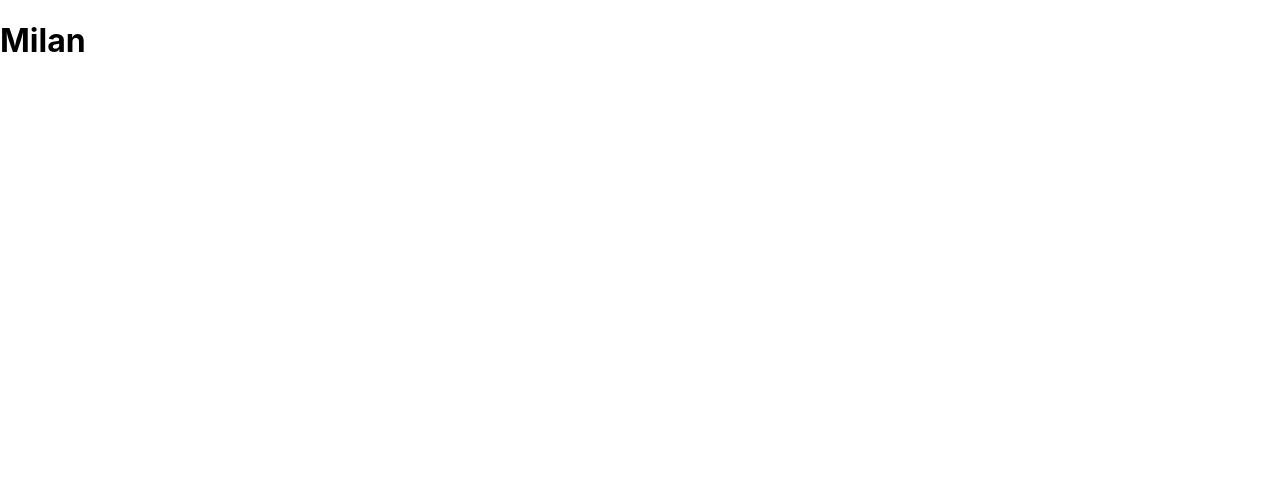
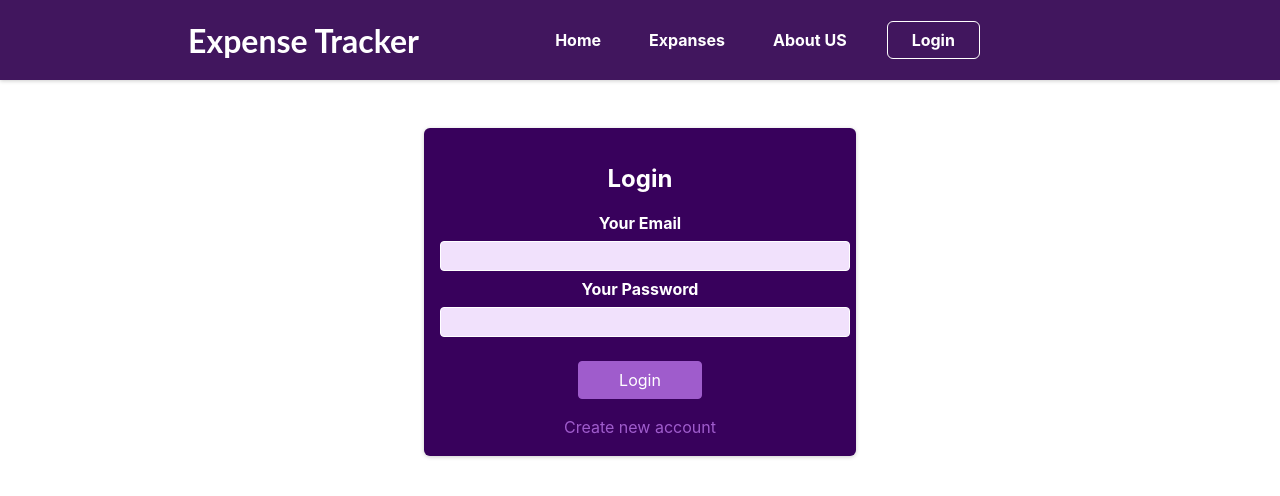
Before and after one commit to MilanTibadiya/Expense-Tracker, a React (Create React App) app in the folder expense-tracker/: page / in a window 1280 px wide. Shown: the top 496 px of the page. Built offline with nearby package versions, Linux system fonts and the light colour scheme.

Commit message:
01-( Creating Signup Screen )

```diff
--- a/expense-tracker/package.json
+++ b/expense-tracker/package.json
@@ -6,9 +6,12 @@
     "@testing-library/jest-dom": "^5.16.5",
     "@testing-library/react": "^13.4.0",
     "@testing-library/user-event": "^13.5.0",
+    "axios": "^1.3.2",
     "react": "^18.2.0",
     "react-dom": "^18.2.0",
+    "react-router-dom": "^6.8.1",
     "react-scripts": "5.0.1",
+    "react-toastify": "^9.1.1",
     "web-vitals": "^2.1.4"
   },
   "scripts": {
--- a/expense-tracker/src/App.js
+++ b/expense-tracker/src/App.js
@@ -1,7 +1,23 @@
+import React, { Fragment } from "react";
+import { createBrowserRouter, RouterProvider } from "react-router-dom";
 
+import Signup from "./components/Auth/Signup";
+import Header from './components/Header/Header'
+
+var router = createBrowserRouter( [
+  {
+    path: '/',
+    element: <Header/>,
+    children: [
+      { path: "/", element: <Signup/> },
+    ],
+  },
+]);
 function App() {
   return (
-    <h1>Milan</h1>
+    <Fragment>
+      <RouterProvider router={router} />
+    </Fragment>
   );
 }
 
--- a/expense-tracker/src/components/Auth/Signup.js
+++ b/expense-tracker/src/components/Auth/Signup.js
@@ -0,0 +1,128 @@
+import { useState, useRef} from 'react';
+import { ToastContainer, toast } from 'react-toastify';
+import 'react-toastify/dist/ReactToastify.css';
+
+import classes from './Signup.module.css';
+
+const Signup = () => {
+  const emailInputRef = useRef();
+  const passwordInputRef = useRef();
+  const confirmPasswordInputRef = useRef();
+
+  const [isLogin, setIsLogin] = useState(true);
+  const [loading , setLoading] = useState(false)
+
+  const submitHandler = (e) => {
+    e.preventDefault()
+
+    const enteredEmail = emailInputRef.current.value;
+    var enteredPassword = passwordInputRef.current.value;
+
+    var enteredConfirmPassword;
+    if(isLogin){
+    }
+    else {
+      enteredConfirmPassword = confirmPasswordInputRef.current.value;
+      if(enteredPassword !== enteredConfirmPassword){
+        return toast('passwords does not match');
+      };
+    }
+    // console.log(enteredPassword, enteredConfirmPassword)
+
+    localStorage.setItem("userEmail", enteredEmail);
+
+
+ setLoading(true);
+ let url;
+    if (isLogin) {
+      url='https://identitytoolkit.googleapis.com/v1/accounts:signInWithPassword?key=AIzaSyCq0D46LMMQdd83yquIDm-07jK4smD1MD4'
+    } else {
+      url = 'https://identitytoolkit.googleapis.com/v1/accounts:signUp?key=AIzaSyCq0D46LMMQdd83yquIDm-07jK4smD1MD4'
+    }
+
+    fetch(url, {
+      method: 'POST',
+      body: JSON.stringify({
+        email: enteredEmail,
+        password: enteredPassword,
+        returnSecureToken : true
+      }),
+      headers: {
+        'Content-Type' : 'application/json'
+      }
+    }).then(res => {
+         setLoading(false);
+
+      if (res.ok) {
+        return res.json();
+      } else {
+        res.json().then(data => {   // Json also return promises mi,
+          let errorMessage = 'Authentication failed'
+          if(data && data.error && data.error.message) {
+          errorMessage = data.error.message
+          }
+        return toast(data.error.message);
+        // throw new Error(errorMessage);
+        })
+      }
+    })
+    .then((data) => {
+      if(data){
+      console.log('User has successfully signed up')
+      return toast('sucsess');
+      }
+    })
+    .catch((err) => {
+      return toast(err.message)
+    })
+  }
+
+return (
+  <>
+    <section className={classes.auth}>
+      <h1>{isLogin ? "Login" : "Sign Up"}</h1>
+      <form onSubmit={submitHandler}>
+        <div className={classes.control}>
+          <label htmlFor="email">Your Email</label>
+          <input
+            ref={emailInputRef}
+            type="email"
+            id="email"
+            required
+          />
+        </div>
+        <div className={classes.control}>
+          <label htmlFor="password">Your Password</label>
+          <input
+            ref={passwordInputRef}
+            type="password"
+            id="password"
+            required
+          />
+        </div>
+        {isLogin ? null : <div className={classes.control}>
+          <label htmlFor="password">Confirm Password</label>
+          <input
+            ref={confirmPasswordInputRef}
+            type="password"
+            id="password"
+            required
+          />
+        </div>}
+        <div className={classes.actions}>
+          {loading && <p>Sending request...</p> }
+          {!loading && <button>{isLogin ? "Login" : "Create Account"}</button>}
+          <button
+            type="button"
+            className={classes.toggle} onClick={()=> (setIsLogin(!isLogin))}>
+            {isLogin ? "Create new account" : "Login with existing account"}
+          </button>
+        </div>
+      </form>
+    </section>
+    <ToastContainer/>
+    </>
+  );
+};
+
+export default Signup;
--- /dev/null
+++ b/expense-tracker/src/components/Auth/Signup.module.css
@@ -0,0 +1,73 @@
+.auth {
+    margin: 3rem auto;
+    width: 95%;
+    max-width: 25rem;
+    border-radius: 6px;
+    background-color: #38015c;
+    box-shadow: 0 1px 4px rgba(0, 0, 0, 0.2);
+    padding: 1rem;
+    text-align: center;
+  }
+
+  .auth h1 {
+    text-align: center;
+    color: white;
+  }
+
+  .control {
+    margin-bottom: 0.5rem;
+  }
+
+  .control label {
+    display: block;
+    color: white;
+    font-weight: bold;
+    margin-bottom: 0.5rem;
+  }
+
+  .control input {
+    font: inherit;
+    background-color: #f1e1fc;
+    color: #38015c;
+    border-radius: 4px;
+    border: 1px solid white;
+    width: 100%;
+    text-align: left;
+    padding: 0.25rem;
+  }
+
+  .actions {
+    margin-top: 1.5rem;
+    display: flex;
+    flex-direction: column;
+    align-items: center;
+    color: white;
+  }
+
+  .actions button {
+    cursor: pointer;
+    font: inherit;
+    color: white;
+    background-color: #9f5ccc;
+    border: 1px solid #9f5ccc;
+    border-radius: 4px;
+    padding: 0.5rem 2.5rem;
+  }
+
+  .actions button:hover {
+    background-color: #873abb;
+    border-color: #873abb;
+  }
+
+  .actions .toggle {
+    margin-top: 1rem;
+    background-color: transparent;
+    color: #9f5ccc;
+    border: none;
+    padding: 0.15rem 1.5rem;
+  }
+
+  .actions .toggle:hover {
+    background-color: transparent;
+    color: #ae82cc;
+  }
--- /dev/null
+++ b/expense-tracker/src/components/Header/Header.js
@@ -0,0 +1,31 @@
+import React from 'react';
+import { NavLink, Outlet } from 'react-router-dom';
+
+import classes from './Header.module.css';
+
+const MainNavigation = () => {
+
+  return (
+    <React.Fragment>
+    <header className={classes.header}>
+    <NavLink to='/a'>
+        <div className={classes.logo}>Expense Tracker</div>
+      </NavLink>
+      <nav>
+        <ul>
+          <li><NavLink>Home</NavLink></li>
+          <li><NavLink>Expanses</NavLink></li>
+          <li><NavLink>About US</NavLink></li>
+          <li>
+            <button>Login</button>
+          </li>
+        </ul>
+      </nav>
+      <div></div>
+    </header>
+    <Outlet/>
+    </React.Fragment>
+  );
+};
+
+export default MainNavigation;
--- /dev/null
+++ b/expense-tracker/src/components/Header/Header.module.css
@@ -0,0 +1,58 @@
+.header {
+    /* width: 100%; */
+    height: 5rem;
+    background-color: #41165e;
+    box-shadow: 0 1px 4px rgba(0, 0, 0, 0.2);
+    display: flex;
+    justify-content: space-around;
+    align-items: center;
+    padding: 0 10%;
+  }
+
+  .logo {
+    font-family: 'Lato', sans-serif;
+    font-size: 2rem;
+    color: white;
+    margin: 0;
+  }
+
+  .header ul {
+    list-style: none;
+    margin: 0;
+    padding: 0;
+    display: flex;
+    align-items: baseline;
+  }
+
+  .header li {
+    margin: 0 1rem;
+  }
+
+  .header a {
+    text-decoration: none;
+    color: white;
+    font-weight: bold;
+    padding: 8px;
+  }
+
+  .header button {
+    font: inherit;
+    background-color: transparent;
+    border: 1px solid white;
+    color: white;
+    font-weight: bold;
+    padding: 0.5rem 1.5rem;
+    border-radius: 6px;
+    cursor: pointer;
+  }
+
+  .header a:hover {
+    color: #c291e2;
+    border: 1px solid white;
+    border-radius: 11px;
+  }
+
+  .header button:hover {
+    background-color: #c291e2;
+    color: #38015c;
+  }
```
Also changed, not shown: 1 other file (tests, documents, lock files or other folders).
